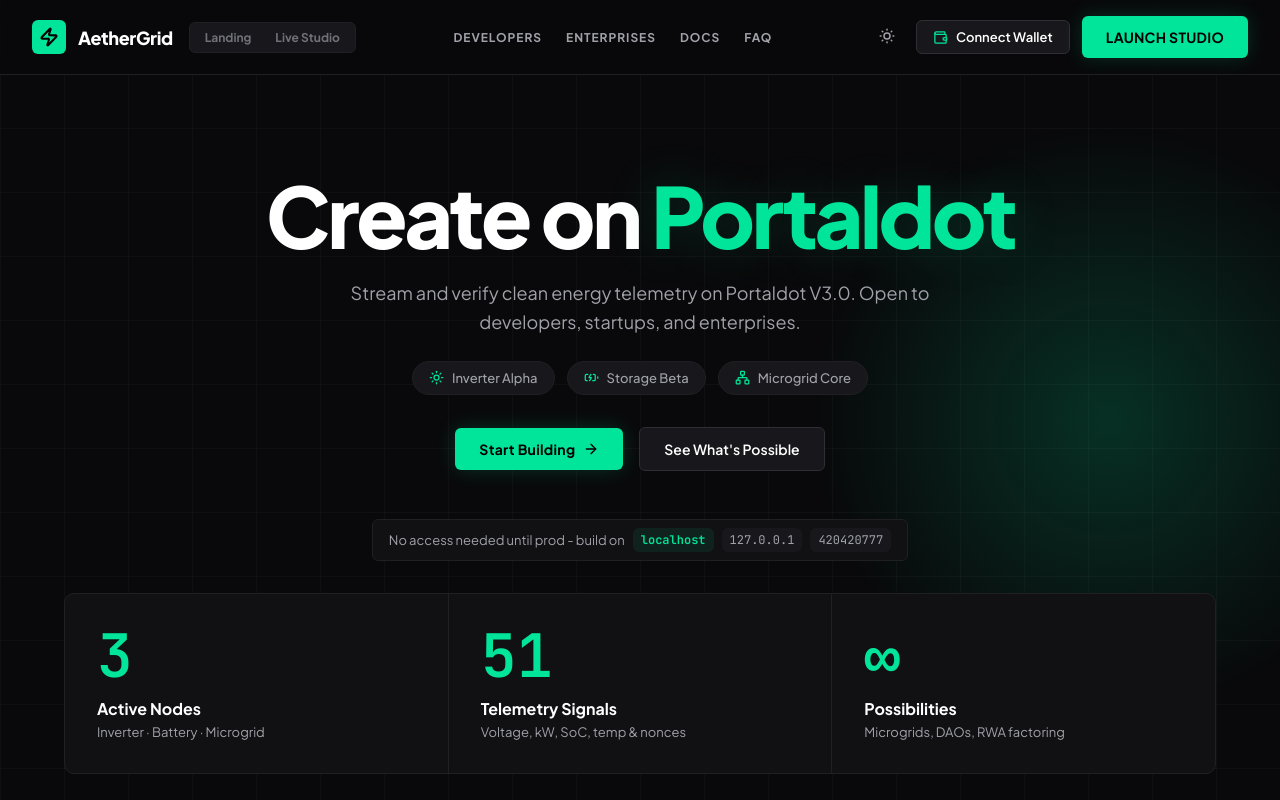
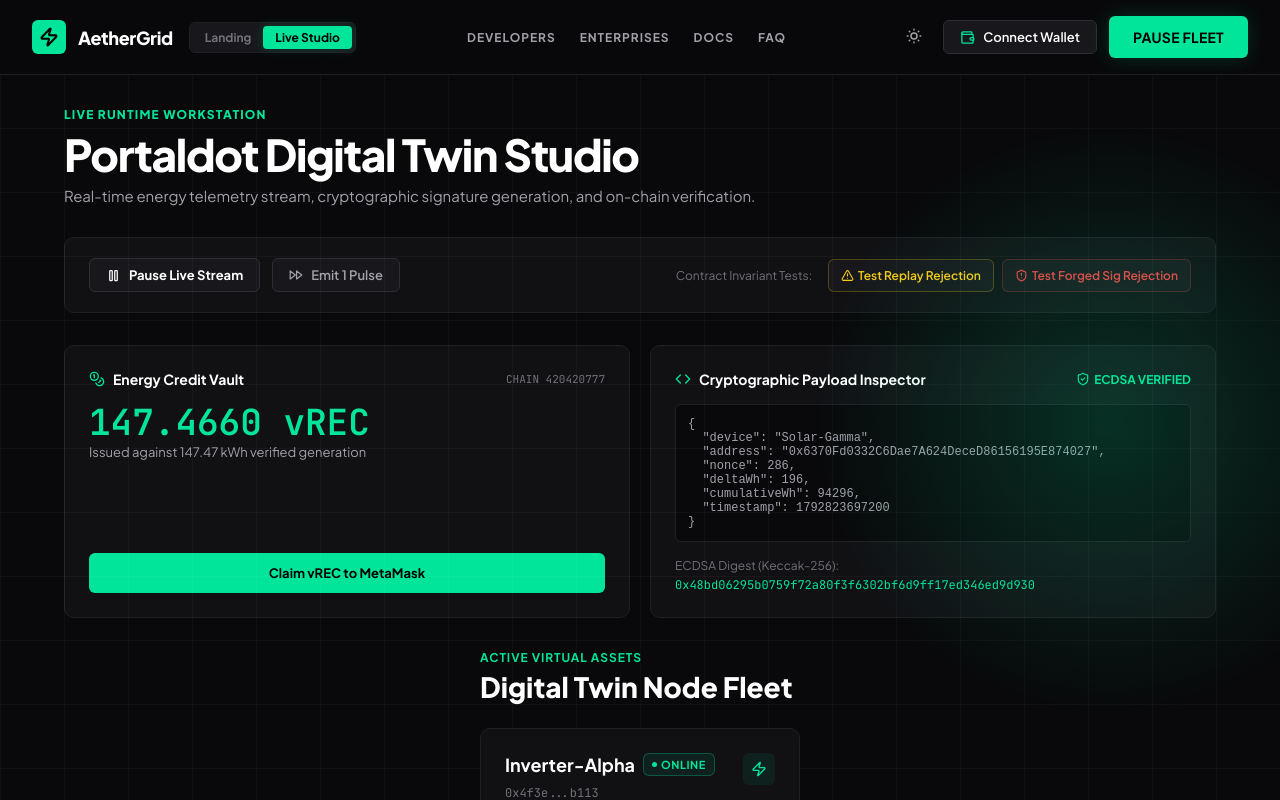
Before and after one commit to FlemingJohn/aethergrid, a React (Vite) app in the folder frontend/: page / in a window 1280 px wide. Shown: the top 800 px of the page. Built offline with nearby package versions, Linux system fonts and the light colour scheme.

Commit message:
feat: connect simulator studio view

```diff
--- a/frontend/src/App.tsx
+++ b/frontend/src/App.tsx
@@ -1,12 +1,12 @@
+import { useState } from "react";
 import { NavigationBar } from "./components/NavigationBar";
 import { HeroSection } from "./components/HeroSection";
 import { StatsRow } from "./components/StatsRow";
 import { StepSection } from "./components/StepSection";
 import { PlatformSection } from "./components/PlatformSection";
-import { DeviceGrid } from "./components/DeviceGrid";
-import { TelemetryTable } from "./components/TelemetryTable";
 import { FaqSection } from "./components/FaqSection";
 import { CallToActionSection } from "./components/CallToActionSection";
+import { SimulatorStudio } from "./components/SimulatorStudio";
 import { Footer } from "./components/Footer";
 import { useSimulation } from "./hooks/useSimulation";
 import { usePortaldotWallet } from "./hooks/usePortaldotWallet";
@@ -103,36 +103,65 @@ const faqItems: FaqItem[] = [
 ];
 
 export function App() {
-  const { devices, records, isStreaming, toggleStreaming } = useSimulation();
-  const { accountAddress, isConnected, isConnecting, connectWallet } = usePortaldotWallet();
+  const [activeView, setActiveView] = useState<"landing" | "studio">("studio");
+  const simulation = useSimulation();
+  const wallet = usePortaldotWallet();
 
-  function scrollToExplorer() {
-    const targetElement = document.getElementById("telemetry");
-    if (targetElement) {
-      targetElement.scrollIntoView({ behavior: "smooth" });
+  function handleOpenStudio() {
+    setActiveView("studio");
+  }
+
+  function handlePrimaryNavClick() {
+    if (activeView === "landing") {
+      setActiveView("studio");
+    } else {
+      simulation.toggleStreaming();
     }
   }
 
   return (
     <div style={{ minHeight: "100vh", display: "flex", flexDirection: "column" }}>
       <NavigationBar
-        onStartBuilding={toggleStreaming}
-        isStreaming={isStreaming}
-        accountAddress={accountAddress}
-        isConnected={isConnected}
-        isConnecting={isConnecting}
-        onConnectWallet={connectWallet}
+        activeView={activeView}
+        onChangeView={setActiveView}
+        onStartBuilding={handlePrimaryNavClick}
+        isStreaming={simulation.isStreaming}
+        accountAddress={wallet.accountAddress}
+        isConnected={wallet.isConnected}
+        isConnecting={wallet.isConnecting}
+        onConnectWallet={wallet.connectWallet}
       />
+
       <main style={{ flex: 1 }}>
-        <HeroSection onStartBuilding={toggleStreaming} onSeePossibilities={scrollToExplorer} />
-        <StatsRow metrics={metricItems} />
-        <StepSection steps={stepItems} />
-        <PlatformSection pillars={platformPillars} />
-        <DeviceGrid devices={devices} />
-        <TelemetryTable records={records} />
-        <FaqSection items={faqItems} />
-        <CallToActionSection onStartBuilding={toggleStreaming} />
+        {activeView === "studio" ? (
+          <SimulatorStudio
+            devices={simulation.devices}
+            records={simulation.records}
+            latestRecord={simulation.latestRecord}
+            isStreaming={simulation.isStreaming}
+            attackMessage={simulation.attackMessage}
+            totalWattHours={simulation.totalWattHours}
+            totalMintedTokens={simulation.totalMintedTokens}
+            onToggleStreaming={simulation.toggleStreaming}
+            onStepOnce={simulation.stepOnce}
+            onInjectReplay={simulation.injectReplayAttack}
+            onInjectForged={simulation.injectForgedAttack}
+          />
+        ) : (
+          <>
+            <HeroSection
+              onStartBuilding={handleOpenStudio}
+              onSeePossibilities={handleOpenStudio}
+            />
+            <StatsRow metrics={metricItems} />
+            <StepSection steps={stepItems} />
+            <PlatformSection pillars={platformPillars} />
+            <FaqSection items={faqItems} />
+            <CallToActionSection onStartBuilding={handleOpenStudio} />
+          </>
+        )}
       </main>
+
       <Footer />
     </div>
   );
```
